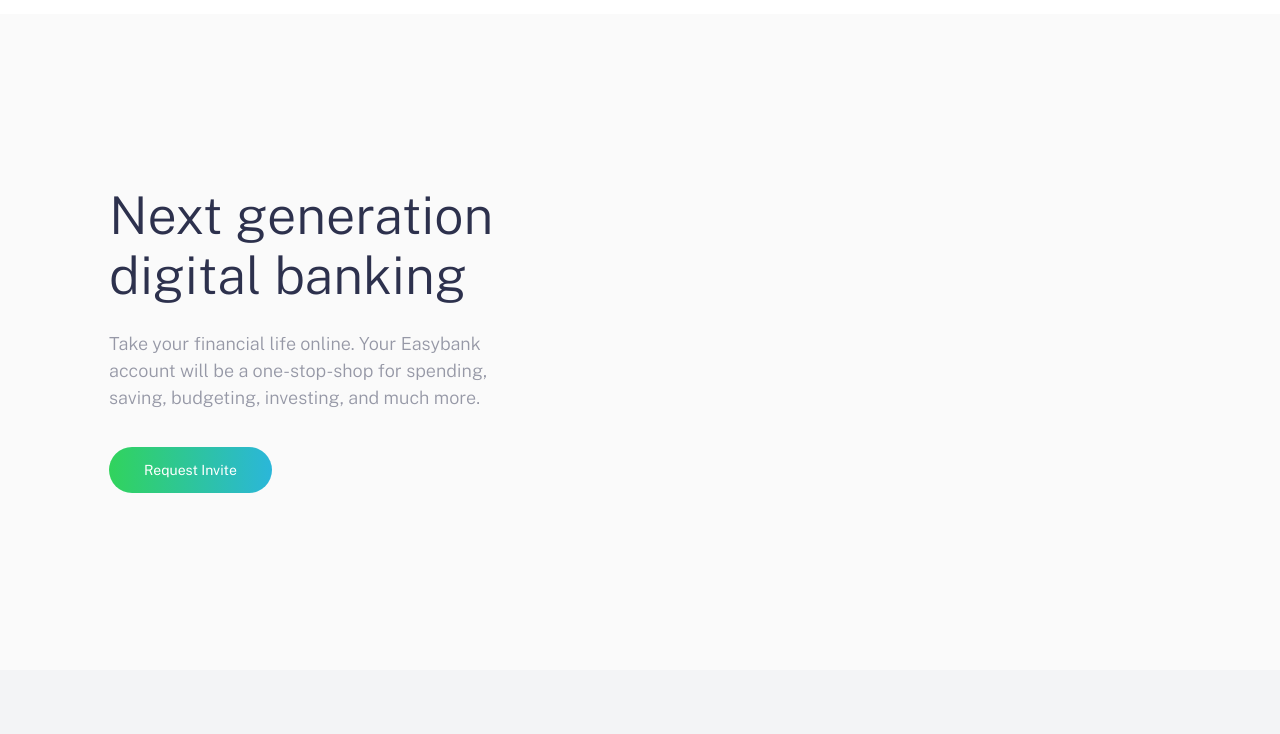
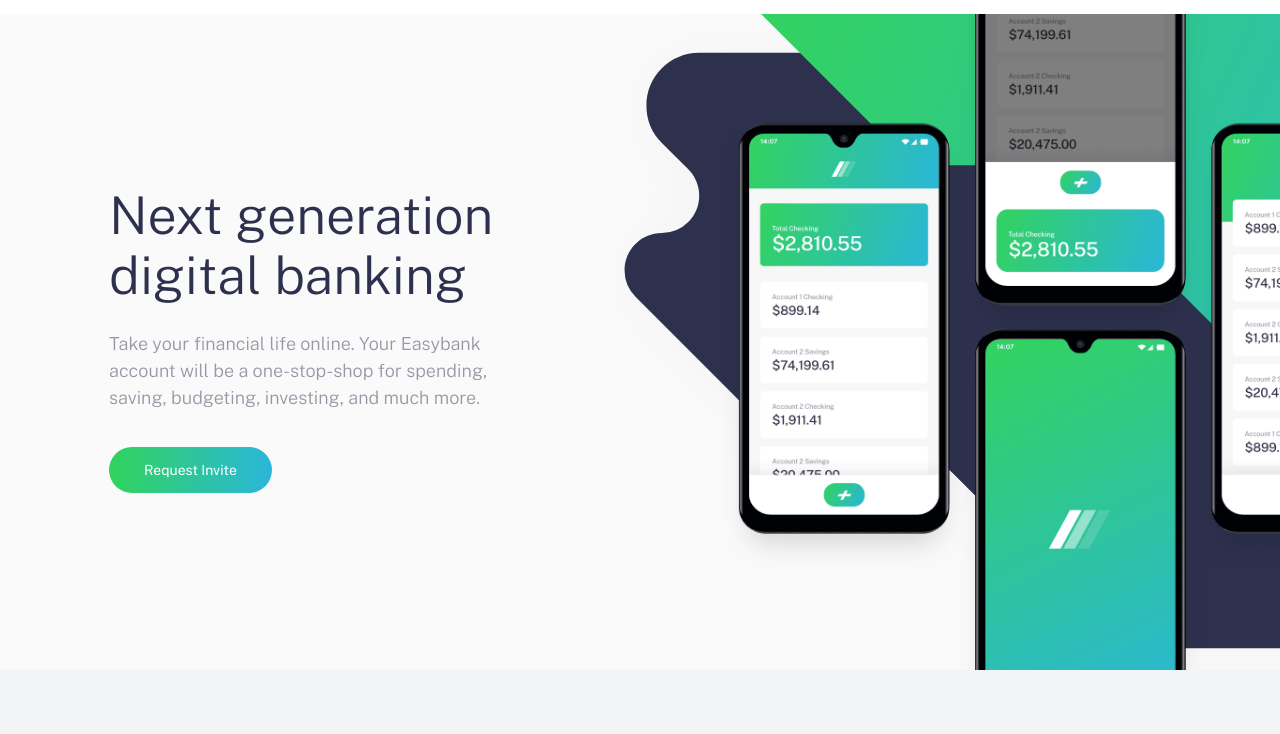
Before and after one commit to moonrafa/easybank, a plain HTML site: page index.html in a window 1280 px wide. Shown: the part 66-800 px from the top of the page. Drawn offline with nearby package versions, Linux system fonts and the light colour scheme; the site is published under a folder, as on GitHub Pages, so addresses that start at the root find nothing.

Commit message:
Update styles.css

```diff
--- a/styles.css
+++ b/styles.css
@@ -321,7 +321,7 @@
 }
 
 .hero {
-  overflow-x: hidden;
+  overflow: hidden;
   background-color: hsl(0deg, 0%, 98%);
   text-align: center;
 }
@@ -338,7 +338,7 @@
 }
 .hero__image {
   position: relative;
-  background-image: url("/images/bg-intro-mobile.svg");
+  background-image: url("images/bg-intro-mobile.svg");
   background-size: cover;
   background-repeat: no-repeat;
   background-position: center center;
@@ -364,7 +364,7 @@
     content: "";
     position: absolute;
     height: 100%;
-    background-image: url("/images/bg-intro-desktop.svg");
+    background-image: url("images/bg-intro-desktop.svg");
     background-repeat: no-repeat;
     background-position: center bottom;
     width: 150%;
@@ -378,7 +378,7 @@
   height: 100%;
   width: 100%;
   left: 0;
-  background-image: url("/images/image-mockups.png");
+  background-image: url("images/image-mockups.png");
   background-size: 93%;
   background-repeat: no-repeat;
   background-position: center bottom;
```
